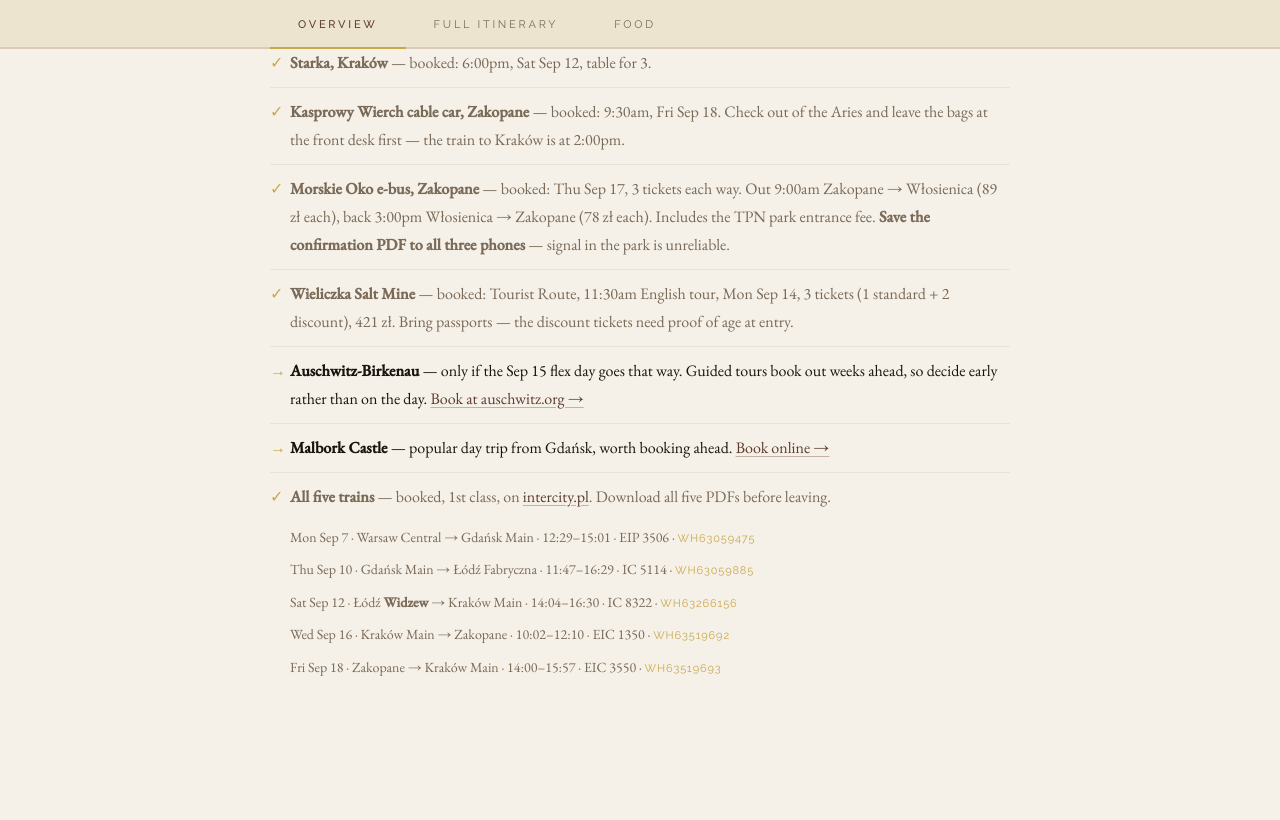
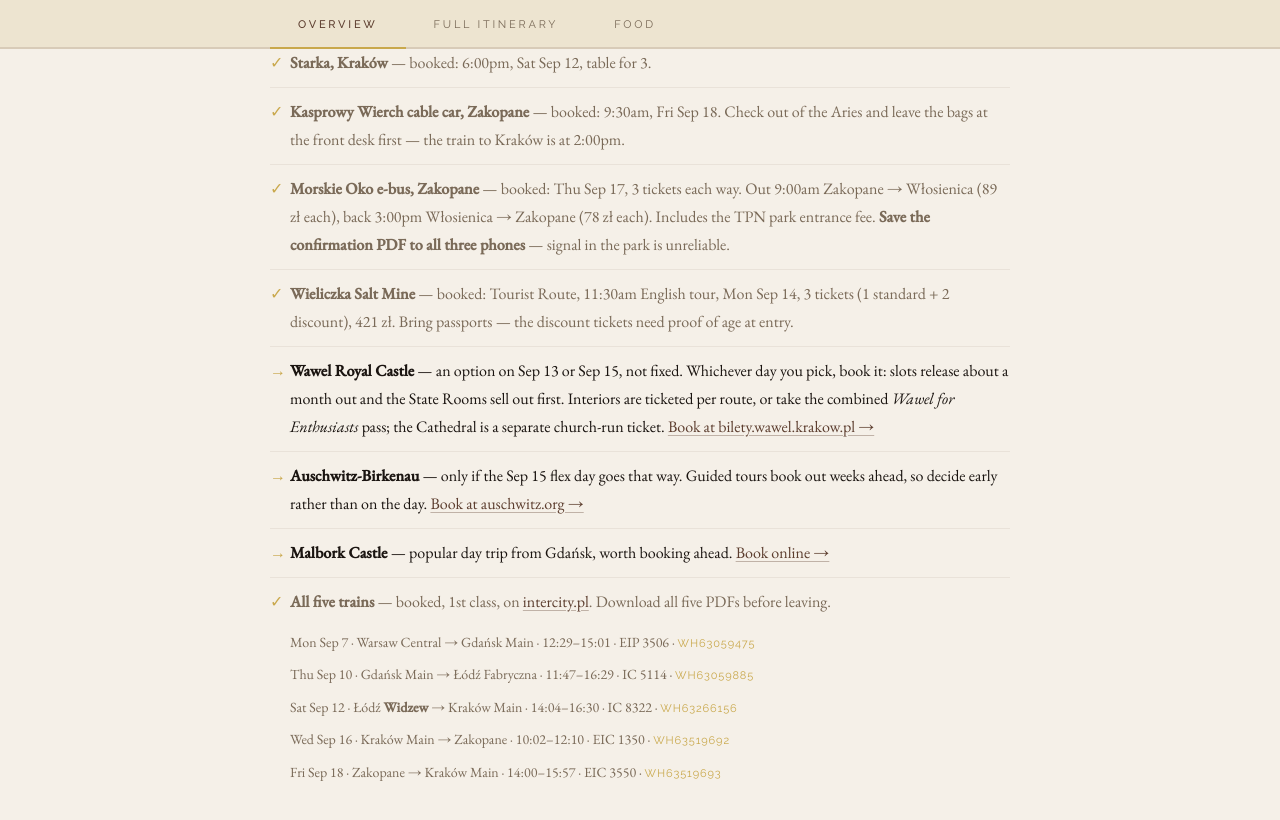
Before and after one commit to LordOfCorners/lordofcorners.github.io, a Jekyll site: the page poland-itinerary.html, which Jekyll copies as it is, in a window 1280 px wide and 900 px high, scrolled down 2432 px. Shown: the top 820 px of the window. Built offline with Jekyll 4.4.1, drawn with Linux system fonts in a browser that asks for light colours; before the commit the page ends 3227 px from its top, so only the background shows below that; some of the changed text lies outside the part shown.

Commit message:
Rewrite Wawel as the castle; fix the booking advice
Was written up as cathedral-and-hill with an audioguide. Now covers the
interiors — State Rooms, Royal Private Apartments, Crown Treasury,
Armoury, Wawel Underground, Lost Wawel — and the combined pass, with the
Cathedral noted as a separate church-run ticket.

Removes the claim that availability is deep and nothing needs booking.
Slots release about a month out and the State Rooms sell out first.
Stays an option on Sep 13 and Sep 15 rather than a fixed plan.

Co-Authored-By: Claude Opus 5 <noreply@anthropic.com>

```diff
--- a/poland-itinerary.html
+++ b/poland-itinerary.html
@@ -919,7 +919,7 @@
           <tr>
             <td class="date-col"><span class="day-abbr">Sun </span>Sep 13</td>
             <td class="place-col">Kraków</td>
-            <td class="notes-col"><a href="https://muzeumkrakowa.pl/en/branches/oskar-schindlers-enamel-factory" target="_blank">Schindler's Factory</a> 10am guided tour · afternoon open — <a href="https://muzeumkrakowa.pl/en/branches/eagle-pharmacy" target="_blank">Eagle Pharmacy</a>, Galicia Jewish Museum or Wawel</td>
+            <td class="notes-col"><a href="https://muzeumkrakowa.pl/en/branches/oskar-schindlers-enamel-factory" target="_blank">Schindler's Factory</a> 10am guided tour · afternoon open — <a href="https://muzeumkrakowa.pl/en/branches/eagle-pharmacy" target="_blank">Eagle Pharmacy</a>, Galicia Jewish Museum or <a href="https://bilety.wawel.krakow.pl/" target="_blank">Wawel Castle</a></td>
           </tr>
           <tr>
             <td class="date-col"><span class="day-abbr">Mon </span>Sep 14</td>
@@ -929,7 +929,7 @@
           <tr>
             <td class="date-col"><span class="day-abbr">Tue </span>Sep 15</td>
             <td class="place-col">Kraków</td>
-            <td class="notes-col">Flex day — Kazimierz on foot, Jasło, Wawel, or <a href="https://www.auschwitz.org/" target="_blank">Auschwitz</a></td>
+            <td class="notes-col">Flex day — Kazimierz on foot, Jasło, <a href="https://bilety.wawel.krakow.pl/" target="_blank">Wawel Castle</a>, or <a href="https://www.auschwitz.org/" target="_blank">Auschwitz</a></td>
           </tr>
           <tr class="transport-row">
             <td class="date-col"><span class="day-abbr">Wed </span>Sep 16</td>
@@ -1014,6 +1014,7 @@
         <li class="booked"><strong>Kasprowy Wierch cable car, Zakopane</strong> — booked: 9:30am, Fri Sep 18. Check out of the Aries and leave the bags at the front desk first — the train to Kraków is at 2:00pm.</li>
         <li class="booked"><strong>Morskie Oko e-bus, Zakopane</strong> — booked: Thu Sep 17, 3 tickets each way. Out 9:00am Zakopane → Włosienica (89 zł each), back 3:00pm Włosienica → Zakopane (78 zł each). Includes the TPN park entrance fee. <strong>Save the confirmation PDF to all three phones</strong> — signal in the park is unreliable.</li>
         <li class="booked"><strong>Wieliczka Salt Mine</strong> — booked: Tourist Route, 11:30am English tour, Mon Sep 14, 3 tickets (1 standard + 2 discount), 421 zł. Bring passports — the discount tickets need proof of age at entry.</li>
+        <li><strong>Wawel Royal Castle</strong> — an option on Sep 13 or Sep 15, not fixed. Whichever day you pick, book it: slots release about a month out and the State Rooms sell out first. Interiors are ticketed per route, or take the combined <em>Wawel for Enthusiasts</em> pass; the Cathedral is a separate church-run ticket. <a href="https://bilety.wawel.krakow.pl/" target="_blank">Book at bilety.wawel.krakow.pl →</a></li>
         <li><strong>Auschwitz-Birkenau</strong> — only if the Sep 15 flex day goes that way. Guided tours book out weeks ahead, so decide early rather than on the day. <a href="https://www.auschwitz.org/" target="_blank">Book at auschwitz.org →</a></li>
         <li><strong>Malbork Castle</strong> — popular day trip from Gdańsk, worth booking ahead. <a href="https://www.zamek.malbork.pl/en" target="_blank">Book online →</a></li>
         <li class="booked"><strong>All five trains</strong> — booked, 1st class, on <a href="https://www.intercity.pl/en/" target="_blank">intercity.pl</a>. Download all five PDFs before leaving.
@@ -1236,7 +1237,7 @@
             <li><strong><a href="https://muzeumkrakowa.pl/en/branches/eagle-pharmacy" target="_blank">Eagle Pharmacy</a></strong> — Plac Bohaterów Getta 18, about 7 minutes' walk. The only pharmacy inside the Kraków ghetto; Tadeusz Pankiewicz, a Catholic Pole, refused to leave when the walls went up around it and supplied medicine, hiding places and information until the liquidation. 45 minutes to an hour and a quarter, ~18–20 zł. <em>Open Wed–Sun only</em>, so this Sunday is the one realistic window on the whole trip. The obvious counterpart to Jakub's pharmacy in Łódź — one man chose to be inside, the other had the ghetto built around him.</li>
             <li><strong>Plac Bohaterów Getta</strong> — the square itself, between the two museums. The ghetto's assembly point, where deportations were staged. Now a field of empty steel chairs. You pass through it either way; worth stopping in.</li>
             <li><strong><a href="https://galiciajewishmuseum.org/" target="_blank">Galicia Jewish Museum</a></strong> — about 600m on. Photography-led, and concerned with what survives of Jewish Galicia today rather than with the destruction. Jakub was born in Grzymałów, in Galicia, which gives this one a direct line.</li>
-            <li><strong><a href="https://bilety.wawel.krakow.pl/" target="_blank">Wawel Cathedral and hill</a></strong> — a change of register entirely, and about 25 minutes back across the river. The cathedral and grounds with an audioguide; skip the paid State Rooms. Day-of tickets, availability is deep, nothing to book ahead.</li>
+            <li><strong><a href="https://bilety.wawel.krakow.pl/" target="_blank">Wawel Royal Castle</a></strong> — a change of register entirely, and about 25 minutes back across the river. The historic seat of Polish kings above the Vistula. The interiors are ticketed separately by route: State Rooms, Royal Private Apartments, Crown Treasury, Armoury, Wawel Underground and Lost Wawel, with a combined <em>Wawel for Enthusiasts</em> pass covering the lot. The Cathedral is a separate ticket run by the church, not the museum. <strong>Book ahead</strong> — slots release about a month out and the State Rooms go first.</li>
           </ul>
 
           <p>Lunch: <strong>Krakus</strong>, a proper old-school <em>bar mleczny</em> at ul. Limanowskiego 16, a few minutes from the factory and right by Plac Bohaterów Getta. Canteen-style — you order at the counter and they shout your name when it's ready — packed with locals, almost no tourists, and startlingly cheap. English menu if you ask. Open 9am–4pm on Sundays. (Limanowskiego again: the Kraków ghetto's boundary street shares its name with Jakub's address in Łódź. Coincidence — Bolesław Limanowski has streets everywhere — but you'll notice it.)</p>
@@ -1288,7 +1289,7 @@
 
           <p style="margin-top:14px;"><strong>Auschwitz-Birkenau</strong> — currently the least likely of the four, but it belongs on the list. Adam's Uncle Mundek and his wife were taken here after fleeing Vienna. Adam's father Jakub almost certainly died on the train to this camp at age 54. If it happens it needs a guided tour booked well in advance, so decide early rather than on the day. <a href="https://www.auschwitz.org/" target="_blank" class="booking-note"><strong>Book guided tour weeks in advance</strong> at auschwitz.org</a></p>
 
-          <p style="margin-top:14px;"><strong><a href="https://bilety.wawel.krakow.pl/" target="_blank">Wawel Cathedral and hill</a></strong> — if it didn't happen on Sunday. The cathedral and grounds with an audioguide, high above the Vistula; skip the paid State Rooms. Half a day at most, walkable from Kazimierz, and the one thing on this list that isn't about the war. Day-of tickets, availability is deep, nothing to book ahead.</p>
+          <p style="margin-top:14px;"><strong><a href="https://bilety.wawel.krakow.pl/" target="_blank">Wawel Royal Castle</a></strong> — if it didn't happen on Sunday. The seat of Polish kings, high above the Vistula, walkable from Kazimierz and the one thing on this list that isn't about the war. Each route is its own ticket — State Rooms, Royal Private Apartments, Crown Treasury, Armoury, Wawel Underground, Lost Wawel — or take the combined <em>Wawel for Enthusiasts</em> pass. The Cathedral is booked separately through the church. <strong>Slots release about a month out and the State Rooms sell out first</strong>, so whichever day this lands on, book it in advance rather than turning up. <a href="https://bilety.wawel.krakow.pl/" target="_blank" class="booking-note"><strong>Book ahead</strong> — bilety.wawel.krakow.pl</a></p>
 
           <div class="memoir-quote">
             <div class="memoir-quote-label">From the memoir — Uncle Mundek</div>
```
